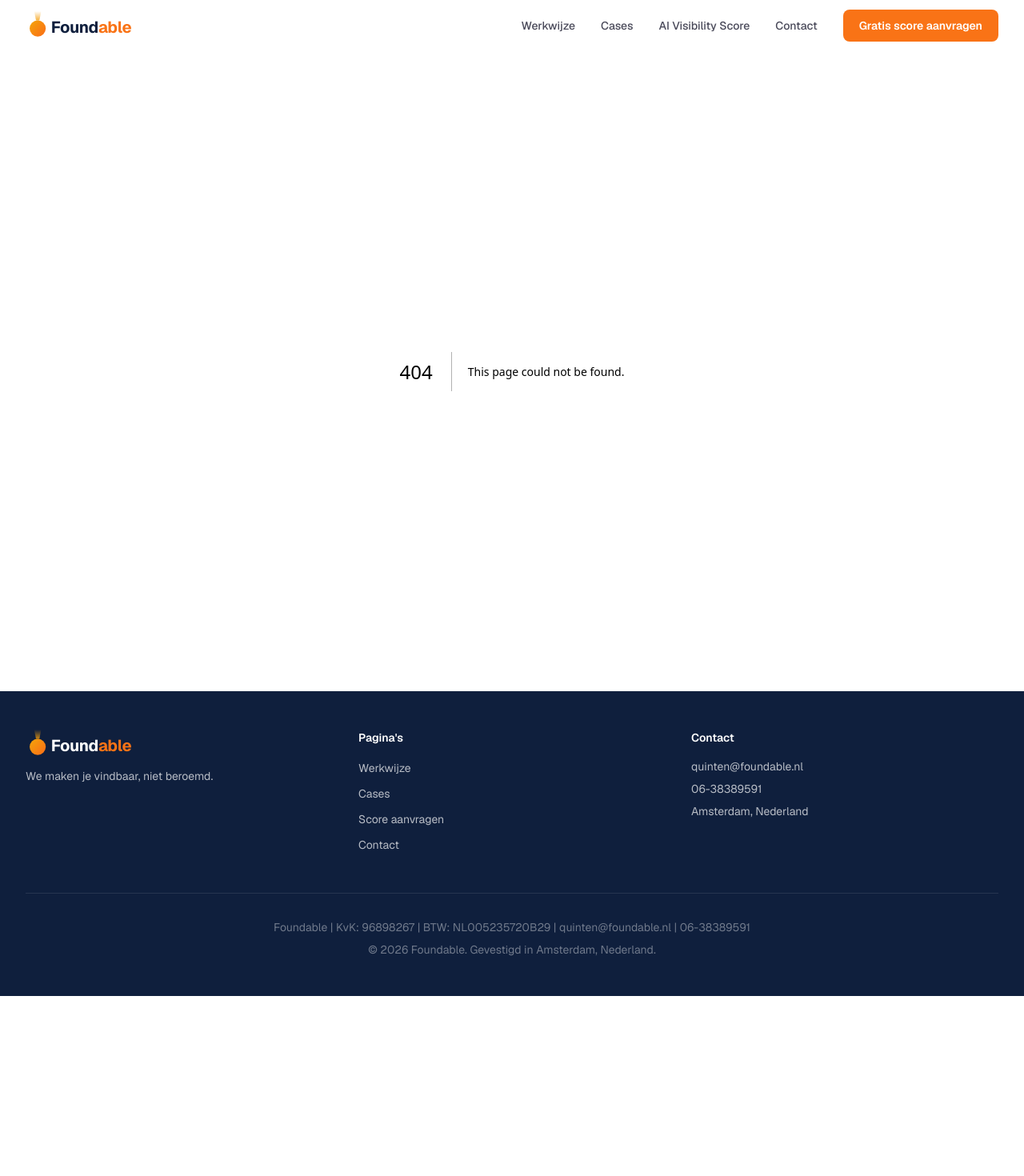
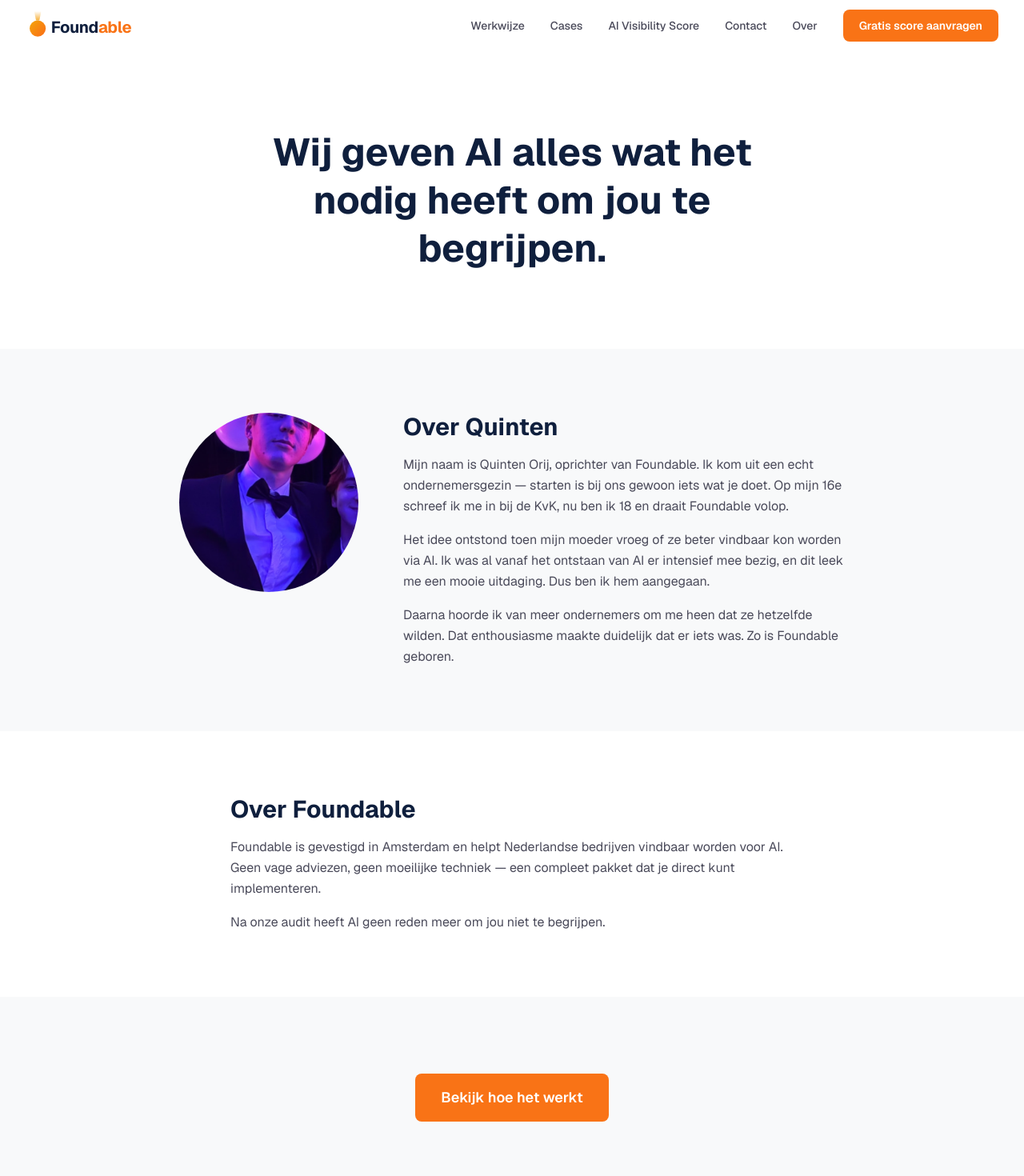
Before and after one commit to QUINTENtje/Foundable-website, a Next.js app: page /over in a window 1280 px wide. Before the commit this address had no page. Shown: the top 1470 px of the page at 80% size. Before the commit the page ends 1245 px from the top, so only its background shows below. Built offline with nearby package versions, Linux system fonts and the light colour scheme.

Commit message:
voeg over-pagina toe met foto en navigatie

```diff
--- /dev/null
+++ b/src/app/over/page.tsx
@@ -0,0 +1,98 @@
+import type { Metadata } from "next";
+import Image from "next/image";
+import Link from "next/link";
+
+export const metadata: Metadata = {
+  title: "Over Foundable \u2014 AIO specialist in Amsterdam",
+  description:
+    "Foundable helpt Nederlandse bedrijven vindbaar worden voor AI. Opgericht door Quinten Orij vanuit Amsterdam.",
+};
+
+export default function OverPage() {
+  return (
+    <>
+      {/* Hero */}
+      <section className="py-16 sm:py-24 bg-bg">
+        <div className="mx-auto max-w-3xl px-4 sm:px-6 lg:px-8 text-center">
+          <h1 className="text-4xl sm:text-5xl font-bold text-navy leading-tight">
+            Wij geven AI alles wat het nodig heeft om jou te begrijpen.
+          </h1>
+        </div>
+      </section>
+
+      {/* Over Quinten */}
+      <section className="py-16 sm:py-20 bg-bg-alt">
+        <div className="mx-auto max-w-4xl px-4 sm:px-6 lg:px-8">
+          <div className="flex flex-col md:flex-row items-center md:items-start gap-10 md:gap-14">
+            <div className="flex-shrink-0">
+              <Image
+                src="/quinten.jpg"
+                alt="Quinten Orij, oprichter van Foundable"
+                width={224}
+                height={224}
+                className="rounded-full w-56 h-56 object-cover"
+                priority
+              />
+            </div>
+            <div className="text-center md:text-left">
+              <h2 className="text-2xl sm:text-3xl font-bold text-navy">
+                Over Quinten
+              </h2>
+              <div className="mt-4 space-y-4 text-text-light leading-relaxed">
+                <p>
+                  Mijn naam is Quinten Orij, oprichter van Foundable. Ik kom uit
+                  een echt ondernemersgezin &mdash; starten is bij ons gewoon
+                  iets wat je doet. Op mijn 16e schreef ik me in bij de KvK, nu
+                  ben ik 18 en draait Foundable volop.
+                </p>
+                <p>
+                  Het idee ontstond toen mijn moeder vroeg of ze beter vindbaar
+                  kon worden via AI. Ik was al vanaf het ontstaan van AI er
+                  intensief mee bezig, en dit leek me een mooie uitdaging. Dus
+                  ben ik hem aangegaan.
+                </p>
+                <p>
+                  Daarna hoorde ik van meer ondernemers om me heen dat ze
+                  hetzelfde wilden. Dat enthousiasme maakte duidelijk dat er
+                  iets was. Zo is Foundable geboren.
+                </p>
+              </div>
+            </div>
+          </div>
+        </div>
+      </section>
+
+      {/* Over Foundable */}
+      <section className="py-16 sm:py-20 bg-bg">
+        <div className="mx-auto max-w-3xl px-4 sm:px-6 lg:px-8">
+          <h2 className="text-2xl sm:text-3xl font-bold text-navy">
+            Over Foundable
+          </h2>
+          <div className="mt-4 space-y-4 text-text-light leading-relaxed">
+            <p>
+              Foundable is gevestigd in Amsterdam en helpt Nederlandse
+              bedrijven vindbaar worden voor AI. Geen vage adviezen, geen
+              moeilijke techniek &mdash; een compleet pakket dat je direct
+              kunt implementeren.
+            </p>
+            <p>
+              Na onze audit heeft AI geen reden meer om jou niet te begrijpen.
+            </p>
+          </div>
+        </div>
+      </section>
+
+      {/* CTA */}
+      <section className="py-16 sm:py-24 bg-bg-alt">
+        <div className="mx-auto max-w-3xl px-4 sm:px-6 lg:px-8 text-center">
+          <Link
+            href="/werkwijze"
+            className="inline-flex items-center justify-center rounded-lg bg-accent px-8 py-4 text-lg font-semibold text-white hover:bg-accent-hover transition-colors"
+          >
+            Bekijk hoe het werkt
+          </Link>
+        </div>
+      </section>
+    </>
+  );
+}
--- a/src/components/Navbar.tsx
+++ b/src/components/Navbar.tsx
@@ -9,6 +9,7 @@ const navItems = [
   { label: "Cases", href: "/cases" },
   { label: "AI Visibility Score", href: "/score" },
   { label: "Contact", href: "/contact" },
+  { label: "Over", href: "/over" },
 ];
 
 export default function Navbar() {
```
Also changed, not shown: public/quinten.jpg (added).
